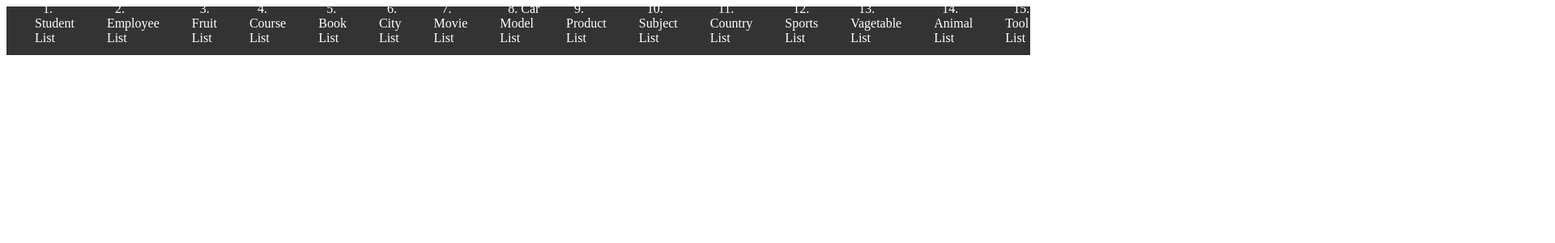
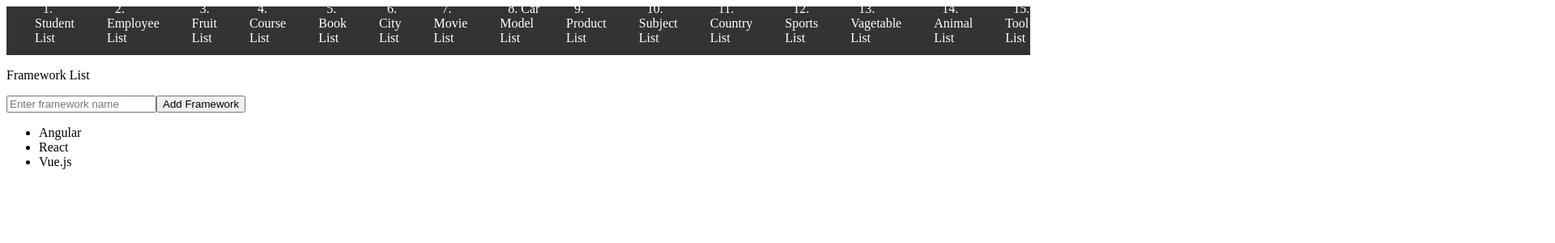
Before and after one commit to kaysie0919/AngularDataStructure, an Angular app: page /fralist in a window 1280 px wide. Before the commit this address led to /. Shown: the top 300 px of the page at 81% size, 1920 px wide, since content can reach past the window. Built offline with nearby package versions, Linux system fonts and the light colour scheme.

Commit message:
#49 Add Framework List Component

```diff
--- a/src/app/app.component.html
+++ b/src/app/app.component.html
@@ -48,6 +48,7 @@
     <li><a routerLink="toulist">46. Tour List</a></li>
     <li><a routerLink="evelist">47. Event List</a></li>
     <li><a routerLink="devlist">48. Developer Tools List</a></li>
+    <li><a routerLink="fralist">49. Framework List</a></li>
   </ul>
 </nav>
 <router-outlet></router-outlet>
--- a/src/app/app.module.ts
+++ b/src/app/app.module.ts
@@ -54,6 +54,7 @@ import { PresentationlistComponent } from "./components/presentationlist/present
 import { TourlistComponent } from "./components/tourlist/tourlist.component";
 import { EvenlistComponent } from "./components/evenlist/evenlist.component";
 import { DevelopertoolslistComponent } from "./components/developertoolslist/developertoolslist.component";
+import { FrameworklistComponent } from "./components/frameworklist/frameworklist.component";
 
 
 
@@ -108,6 +109,7 @@ const routes: Routes = [
     {path: 'toulist', component: TourlistComponent},
     {path: 'evelist', component: EvenlistComponent},
     {path: 'devlist', component: DevelopertoolslistComponent},
+    {path: 'fralist', component: FrameworklistComponent},
 ]
 
 @NgModule ({
@@ -169,6 +171,7 @@ const routes: Routes = [
         TourlistComponent,
         EvenlistComponent,
         DevelopertoolslistComponent,
+        FrameworklistComponent,
     ],
 
     providers: [
--- /dev/null
+++ b/src/app/components/frameworklist/frameworklist.component.html
@@ -0,0 +1,8 @@
+<p>Framework List</p>
+<input type="text" [(ngModel)]="framework" placeholder="Enter framework name">
+
+<button (click)="addFramework()">Add Framework</button>
+
+<ul>
+  <li *ngFor="let framework of frameworkList">{{ framework }}</li>
+</ul>
--- /dev/null
+++ b/src/app/components/frameworklist/frameworklist.component.ts
@@ -0,0 +1,19 @@
+import { Component } from '@angular/core';
+
+@Component({
+  selector: 'app-frameworklist',
+  templateUrl: './frameworklist.component.html',
+  styleUrl: './frameworklist.component.css'
+})
+export class FrameworklistComponent {
+  framework: string = '';
+  frameworkList: string[] = ['Angular', 'React', 'Vue.js'];
+
+  addFramework() {
+    if (this.framework.trim()) {
+      this.frameworkList.push(this.framework.trim());
+      this.framework = '';
+    }
+  }
+
+}
```
Also changed, not shown: src/app/components/frameworklist/frameworklist.component.css (added), 1 other file (tests, documents, lock files or other folders).
